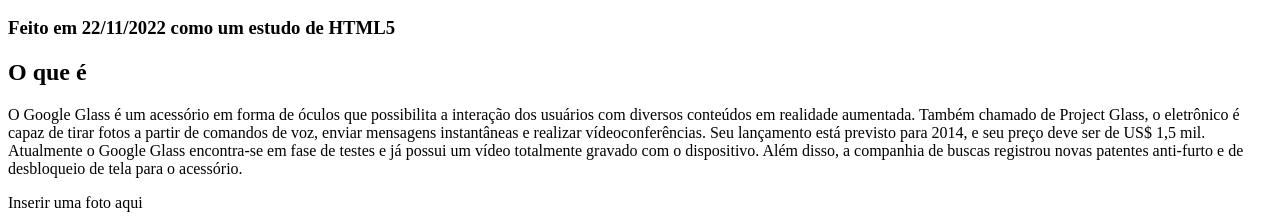
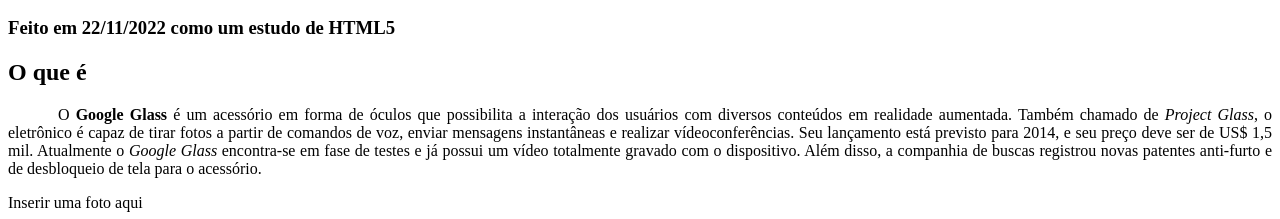
Before and after one commit to LucasLima1407/Curso-HTML5, a plain HTML site: page projeto-glass.html in a window 1280 px wide. Shown: the part 581-800 px from the top of the page. Drawn offline with Linux system fonts and the light colour scheme.

Commit message:
Update após a aula 07

```diff
--- a/projeto-glass.html
+++ b/projeto-glass.html
@@ -4,6 +4,12 @@
     <meta charset="UTF-8">
     <meta http-equiv="X-UA-Compatible" content="IE=edge">
     <meta name="viewport" content="width=device-width, initial-scale=1.0">
+    <style>
+        p{
+            text-align: justify;
+            text-indent: 50px;
+        }
+    </style>
     <title>Tudo sobre o Google Glass</title>
 </head>
 <body>
@@ -23,7 +29,7 @@
     <h3>Feito em 22/11/2022 como um estudo de HTML5</h3>
 </hgroup>
 <h2>O que é</h2>
-<p> O Google Glass é um acessório em forma de óculos que possibilita a interação dos usuários com diversos conteúdos em realidade aumentada. Também chamado de Project Glass, o eletrônico é capaz de tirar fotos a partir de comandos de voz, enviar mensagens instantâneas e realizar vídeo&shy;conferências. Seu lançamento está previsto para 2014, e seu preço deve ser de US$ 1,5 mil. Atualmente o Google Glass encontra-se em fase de testes e já possui um vídeo totalmente gravado com o dispositivo. Além disso, a companhia de buscas registrou novas patentes anti-furto e de desbloqueio de tela para o acessório.</p>
+<p> O <b>Google Glass</b> é um acessório em forma de óculos que possibilita a interação dos usuários com diversos conteúdos em realidade aumentada. Também chamado de <i>Project Glass</i>, o eletrônico é capaz de tirar fotos a partir de comandos de voz, enviar mensagens instantâneas e realizar vídeo&shy;conferências. Seu lançamento está previsto para 2014, e seu preço deve ser de US$ 1,5 mil. Atualmente o <em>Google Glass</em> encontra-se em fase de testes e já possui um vídeo totalmente gravado com o dispositivo. Além disso, a companhia de buscas registrou novas patentes anti-furto e de desbloqueio de tela para o acessório.</p>
  Inserir uma foto aqui
 <h2>Data de lançamento</h2>
 <p>Não há uma data específica e oficial para o dispositivo ser lançado, ainda. Pode ser que ele esteja disponível em demonstrações a partir de 2013, mas seu lançamento para as lojas fica para, pelo menos, 2014.</p>
```
